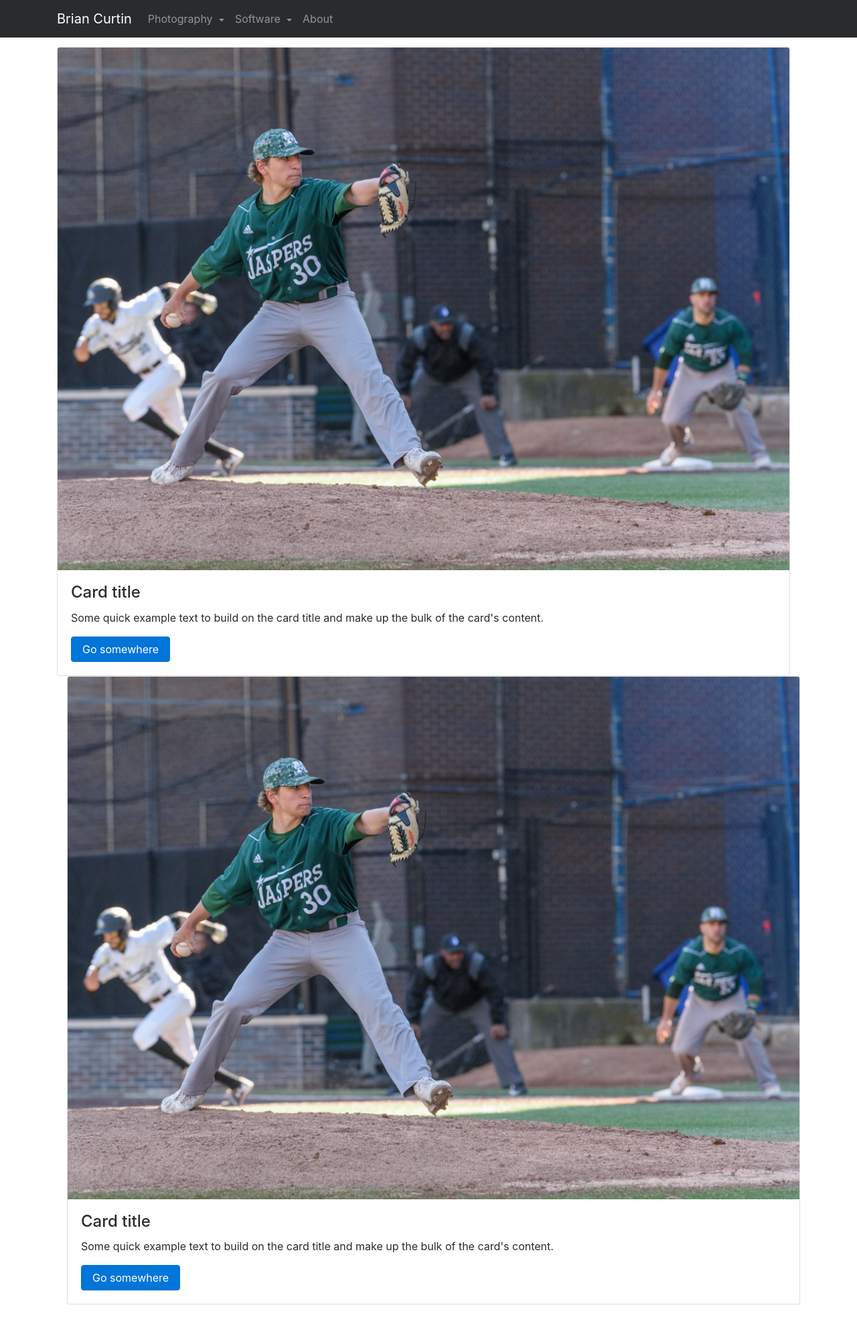
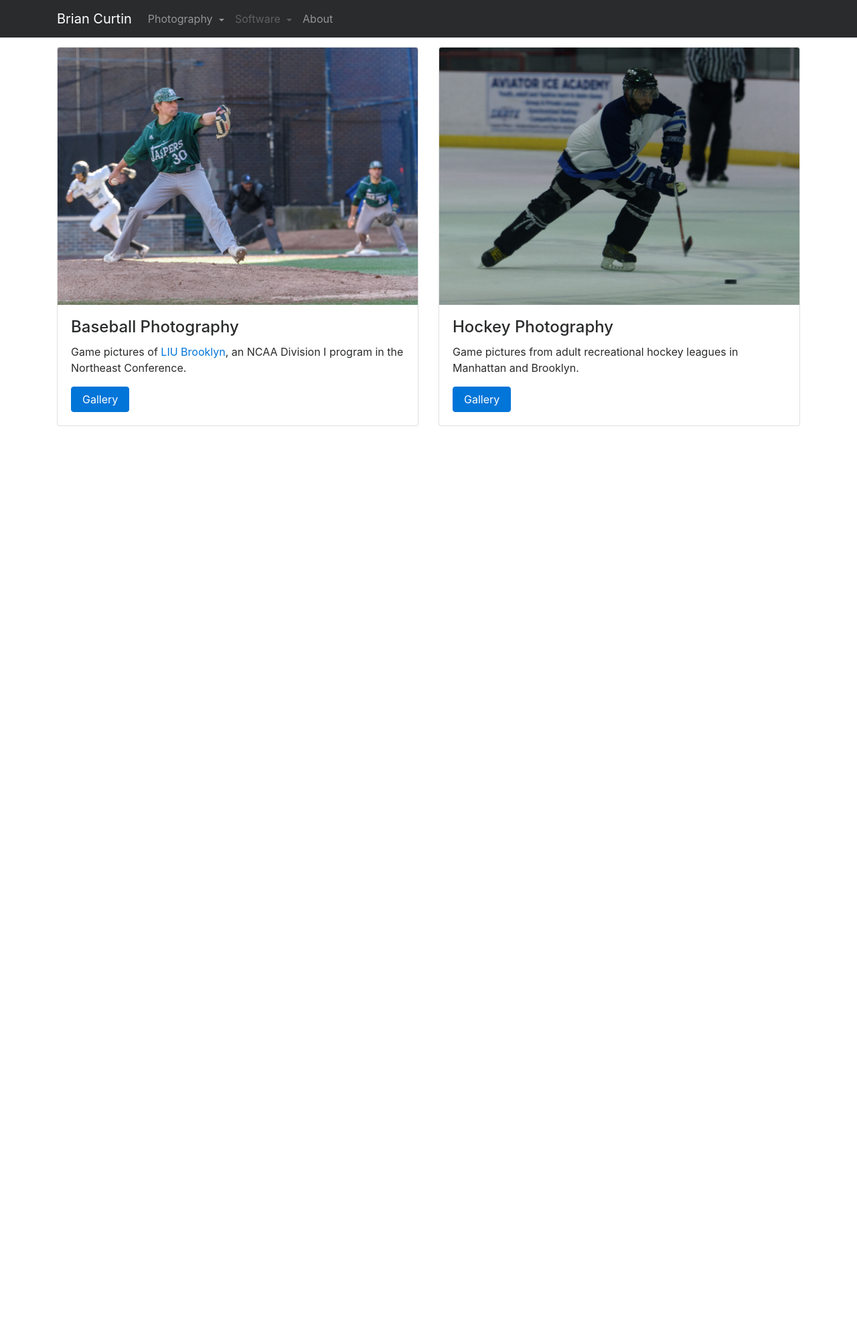
Before and after one commit to briancurtin/website, a Flask app: page / in a window 1280 px wide. Shown: the whole page at 67% size. Run offline with Flask 2, Linux system fonts and the light colour scheme; some libraries are stand-ins or nearby versions.

Commit message:
Better layout

```diff
--- a/app/templates/base.html
+++ b/app/templates/base.html
@@ -8,16 +8,16 @@
          any other head content must come *after* these tags -->
     <meta name="description" content="">
     <meta name="author" content="">
-    <link rel="icon" href="images/favicon.ico">
+    <!--<link rel="icon" href="static/images/favicon.ico">-->
 
     <title>Brian Curtin</title>
 
     <!-- Bootstrap core CSS -->
-    <link href="static/vendor/bootstrap-4.0.0-alpha.6/css/bootstrap.min.css"
+    <link href="../static/vendor/bootstrap-4.0.0-alpha.6/css/bootstrap.min.css"
           rel="stylesheet">
 
     <!-- Custom styles for this template -->
-    <link href="static/css/navbar-fixed-top.css" rel="stylesheet">
+    <link href="../static/css/navbar-fixed-top.css" rel="stylesheet">
 
     <!-- HTML5 shim and Respond.js for IE8 support of HTML5 elements and
          media queries -->
@@ -34,21 +34,29 @@
     <!--TODO: theme, probably not inverse -->
     <nav class="navbar navbar-toggleable-md navbar-inverse fixed-top bg-inverse">
       <div class="container">
-      <button class="navbar-toggler navbar-toggler-right" type="button" data-toggle="collapse" data-target="#navbarCollapse" aria-controls="navbarCollapse" aria-expanded="false" aria-label="Toggle navigation">
+      <button class="navbar-toggler navbar-toggler-right" type="button"
+              data-toggle="collapse" data-target="#navbarCollapse"
+              aria-controls="navbarCollapse" aria-expanded="false"
+              aria-label="Toggle navigation">
         <span class="navbar-toggler-icon"></span>
       </button>
       <a class="navbar-brand" href="/">Brian Curtin</a>
       <div class="collapse navbar-collapse" id="navbarCollapse">
         <ul class="navbar-nav mr-auto">
           <li class="nav-item dropdown">
-            <a class="nav-link dropdown-toggle" href="#" id="navbarDropdownMenuLink" data-toggle="dropdown" aria-haspopup="true" aria-expanded="false">
+            <a class="nav-link dropdown-toggle" href="#"
+               id="navbarDropdownMenuLink" data-toggle="dropdown"
+               aria-haspopup="true" aria-expanded="false">
               Photography
             </a>
-            <div class="dropdown-menu" aria-labelledby="navbarDropdownMenuLink">
-              <a class="dropdown-item" href="/baseball">Baseball</a>
-              <a class="dropdown-item" href="/hockey">Hockey</a>
-              <a class="dropdown-item" href="#">Portrait</a>
-              <a class="dropdown-item" href="#">Street</a>
+            <div class="dropdown-menu"
+                 aria-labelledby="navbarDropdownMenuLink">
+              <a class="dropdown-item"
+                 href="/photography/baseball">Baseball</a>
+              <a class="dropdown-item"
+                 href="/photography/hockey">Hockey</a>
+              <a class="dropdown-item disabled" href="#">Portrait</a>
+              <a class="dropdown-item disabled" href="#">Street</a>
               <div class="dropdown-divider"></div>
               <a class="dropdown-item"
                  href="https://www.instagram.com/curtinbrian/"
@@ -59,7 +67,7 @@
             </div>
           </li>
           <li class="nav-item dropdown">
-            <a class="nav-link dropdown-toggle" href="#"
+            <a class="nav-link dropdown-toggle disabled" href="#"
                id="navbarDropdownMenuLink" data-toggle="dropdown"
                aria-haspopup="true" aria-expanded="false">
               Software
@@ -93,6 +101,6 @@
     <!-- Placed at the end of the document so the pages load faster -->
     <script src="https://ajax.googleapis.com/ajax/libs/jquery/1.12.4/jquery.min.js"></script>
     <script>window.jQuery || document.write('<script src="../../assets/js/vendor/jquery.min.js"><\/script>')</script>
-    <script src="static/vendor/bootstrap-4.0.0-alpha.6/js/bootstrap.min.js"></script>
+    <script src="../static/vendor/bootstrap-4.0.0-alpha.6/js/bootstrap.min.js"></script>
   </body>
 </html>
--- a/app/templates/index.html
+++ b/app/templates/index.html
@@ -2,28 +2,35 @@
 
 {% block content %}
 
-<div class="card-deck">
+<div class="row">
+  <div class="col-sm-6">
     <div class="card">
-    <img class="card-img-top"
+      <img class="card-img-top img-fluid"
            src="../static/images/baseball/LIU-Brooklyn-4598.jpg"
            alt="Card image cap">
       <div class="card-block">
-      <h4 class="card-title">Card title</h4>
-      <p class="card-text">Some quick example text to build on the card title and make up the bulk of the card's content.</p>
-      <a href="#" class="btn btn-primary">Go somewhere</a>
+        <h4 class="card-title">Baseball Photography</h4>
+        <p class="card-text">Game pictures of
+           <a href="http://liuathletics.com/index.aspx?path=baseball"
+              target="_blank">LIU Brooklyn</a>, an NCAA Division I
+           program in the Northeast Conference.</p>
+        <a href="/photography/baseball" class="btn btn-primary">Gallery</a>
       </div>
     </div>
+  </div>
+  <div class="col-sm-6">
     <div class="card">
-    <img class="card-img-top"
-         src="../static/images/baseball/LIU-Brooklyn-4598.jpg"
+      <img class="card-img-top img-fluid"
+           src="../static/images/hockey/Aviator-7116.jpg"
            alt="Card image cap">
       <div class="card-block">
-      <h4 class="card-title">Card title</h4>
-      <p class="card-text">Some quick example text to build on the card title and make up the bulk of the card's content.</p>
-      <a href="#" class="btn btn-primary">Go somewhere</a>
+        <h4 class="card-title">Hockey Photography</h4>
+        <p class="card-text">Game pictures from adult recreational hockey
+                             leagues in Manhattan and Brooklyn.</p>
+        <a href="/photography/hockey" class="btn btn-primary">Gallery</a>
       </div>
     </div>
-
+  <div>
 </div>
 
 {% endblock %}
--- a/app/views.py
+++ b/app/views.py
@@ -3,6 +3,16 @@ from flask import render_template
 from app import app
 
 @app.route('/')
-@app.route('/<name>')
-def render(name="index"):
+@app.route('/index')
+def index():
+    return render_template("index.html")
+
+
+@app.route('/about')
+def about():
+    return render_template("about.html")
+
+
+@app.route('/photography/<name>')
+def photography(name="baseball"):
     return render_template("%s.html" % name)
```
Also changed, not shown: app/index.html (deleted, +0 -106 lines), app/templates/about.html (+5 -2 lines), app/static/images/hockey/Aviator-7070.jpg, app/static/images/hockey/Aviator-7093.jpg, app/static/images/hockey/Aviator-7116.jpg, app/static/images/hockey/Aviator-7141.jpg, app/static/images/hockey/Aviator-7159.jpg, app/static/images/hockey/Aviator-7182.jpg, app/static/images/hockey/Aviator-7280.jpg, 3 other files. Lines whose indentation alone changed are shown as unchanged.
